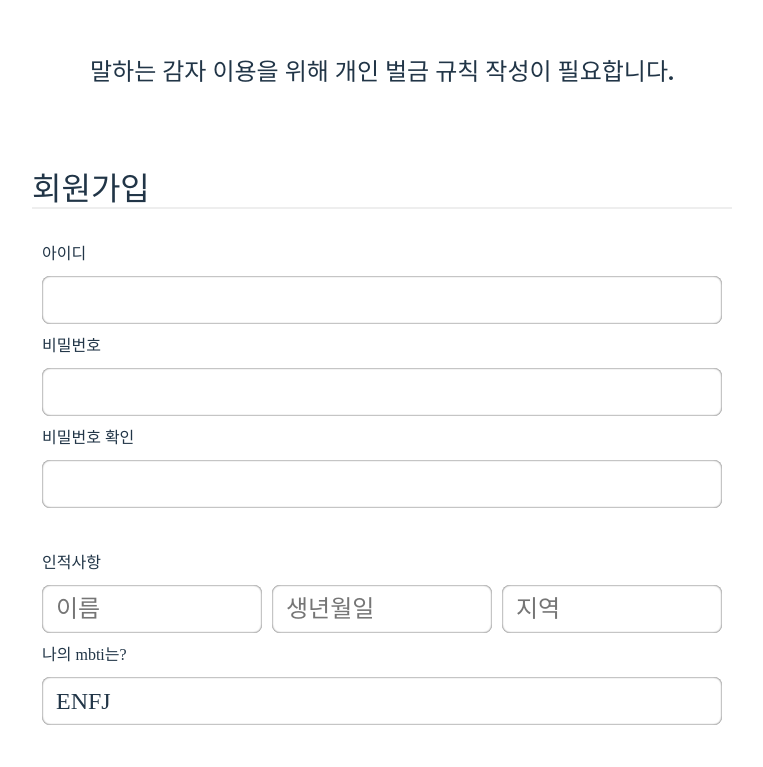
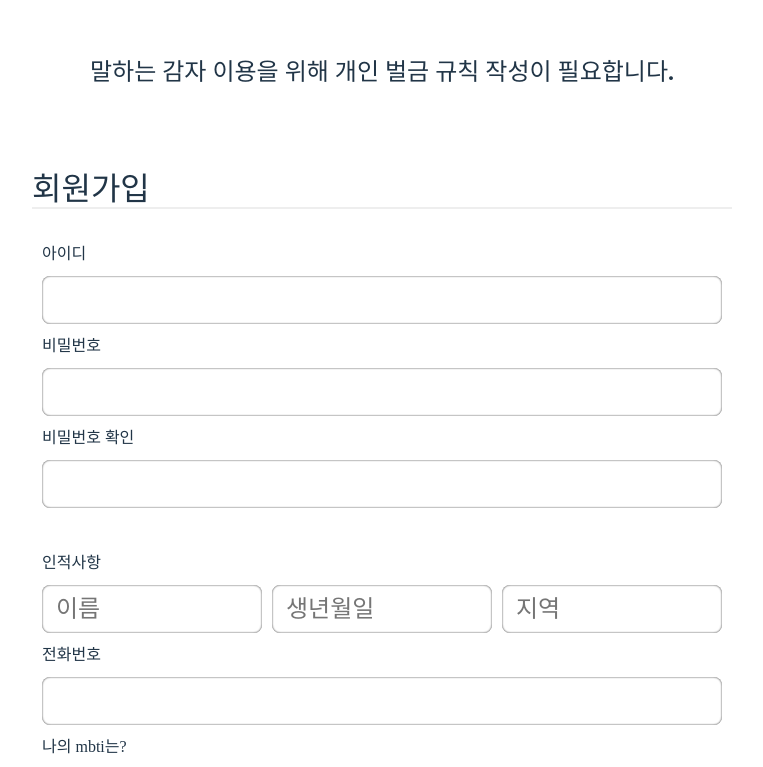
Before and after one commit to speaking-potato-meeting/Potato_api, a React (Vite) app in the folder front/: page /signup in a window 1280 px wide. Shown: the part 146-913 px from the top of the page, without its empty margins (274-1037 px from the left). Built offline with nearby package versions, Linux system fonts and the light colour scheme; a web font is replaced by a local one.

Commit message:
회원가입 기능 구현

```diff
--- /dev/null
+++ b/front/src/api/signup.ts
@@ -0,0 +1,40 @@
+import { User } from "../types";
+
+const BASE_URL = "http://localhost:8000";
+
+export async function signup(args: FormData) {
+  const bodyData: User | {} = {};
+
+  for (let [name, value] of args) {
+    bodyData[name] = value; // key1 = value1, then key2 = value2
+  }
+
+  const response = await fetch(`${BASE_URL}/api/create-user`, {
+    method: "POST",
+    headers: {
+      "Content-Type": "application/json;charset=utf-8",
+    },
+    body: JSON.stringify(bodyData),
+  });
+
+  if (response.ok) {
+    const data = await response.json();
+    if (data.message === "성공") {
+      return "success";
+    }
+    return "fail";
+  }
+}
+
+export async function getUser() {
+  const response = await fetch(`${BASE_URL}/api/get-user/3`, {
+    method: "GET",
+  });
+
+  if (response.ok) {
+    const data = await response.json();
+    if (data) {
+      return data.username;
+    }
+  }
+}
--- a/front/src/components/SignUp/SignUpForm.tsx
+++ b/front/src/components/SignUp/SignUpForm.tsx
@@ -1,4 +1,6 @@
 import { useState, useRef } from "react";
+import { signup, getUser } from "../../api/signup";
+
 export default function SignUpForm() {
   const focusPrivateLabel = useRef("name");
   const mbtiList = [
@@ -25,9 +27,9 @@ export default function SignUpForm() {
     email: "",
     password: "",
     password_confirm: "",
-    name: "",
+    username: "",
     birth: "",
-    location: "",
+    address: "",
     position: "",
     github: "",
   });
@@ -37,6 +39,7 @@ export default function SignUpForm() {
     password: "",
     password_confirm: "",
     private: "",
+    phone: "",
     position: "",
     github: "",
   });
@@ -64,13 +67,21 @@ export default function SignUpForm() {
           /* 비밀번호 재확인을 어떻게 검사할 것인가? => 제어 컴포넌트로 다룰 것인가? */
         }
         break;
-      case "name":
+      case "username":
       case "birth":
-      case "location":
+      case "address":
         {
           setErrors({
             ...errors,
             private: value ? "" : "이름, 생일, 지역은 필수 입력 값입니다.",
+          });
+        }
+        break;
+      case "phone":
+        {
+          setErrors({
+            ...errors,
+            phone: value ? "" : "전화번호는 필수 입력 값입니다.",
           });
         }
         break;
@@ -92,8 +103,25 @@ export default function SignUpForm() {
         break;
     }
   };
+
+  const handleSubmit = async (e: React.FormEvent<HTMLFormElement>) => {
+    e.preventDefault();
+    console.log(e.currentTarget);
+    const formData = new FormData(e.currentTarget);
+    formData.delete("password_confirm");
+    formData.append("individual_rule", "");
+    const signupRes = await signup(formData);
+    if (signupRes === "success") {
+      const userInfo = await getUser();
+      console.log(userInfo);
+      return;
+    }
+    return;
+  };
+
   return (
-    <form className="form">
+    <>
+      <form className="form" onSubmit={handleSubmit}>
         <h1 className="signForm-title">회원가입</h1>
 
         <fieldset className="form-fieldset">
@@ -106,7 +134,12 @@ export default function SignUpForm() {
               <span className="field_error">{errors.email}</span>
             </label>
             <div className="input">
-            <input id="field_id" type="text" name="email" onBlur={handleBlur} />
+              <input
+                id="field_id"
+                type="text"
+                name="email"
+                onBlur={handleBlur}
+              />
             </div>
           </div>
 
@@ -130,7 +163,11 @@ export default function SignUpForm() {
               비밀번호 확인
             </label>
             <div className="input">
-            <input id="field_confirm" type="password" name="password_confirm" />
+              <input
+                id="field_confirm"
+                type="password"
+                name="password_confirm"
+              />
             </div>
           </div>
         </fieldset>
@@ -160,8 +197,8 @@ export default function SignUpForm() {
                   <input
                     type="text"
                     placeholder="이름"
-                  id="field_name"
-                  name="name"
+                    id="field_username"
+                    name="username"
                     onBlur={handleBlur}
                   />
                 </div>
@@ -182,8 +219,8 @@ export default function SignUpForm() {
                   <input
                     type="text"
                     placeholder="지역"
-                  id="field_location"
-                  name="location"
+                    id="field_address"
+                    name="address"
                     onBlur={handleBlur}
                   />
                 </div>
@@ -191,12 +228,27 @@ export default function SignUpForm() {
             </div>
           </div>
 
+          <div className={`signForm-field${errors.phone ? " invalid" : ""}`}>
+            <label htmlFor="field_phone" className="field-label">
+              <span className="field-label-txt">전화번호</span>
+              <span className="field_error">{errors.phone}</span>
+            </label>
+            <div className="input">
+              <input
+                id="field_phone"
+                type="text"
+                name="phone"
+                onBlur={handleBlur}
+              />
+            </div>
+          </div>
+
           <div className="signForm-field">
-          <label htmlFor="field_mbti" className="field-label">
+            <label htmlFor="field_MBTI" className="field-label">
               나의 mbti는?
             </label>
             <div className="input">
-            <select id="field_mbti" defaultValue={"MBTI"} name="mbti">
+              <select id="field_MBTI" defaultValue={"MBTI"} name="MBTI">
                 {mbtiList.map((m, idx) => (
                   <option key={idx} value={m}>
                     {m}
@@ -249,6 +301,8 @@ export default function SignUpForm() {
             </div>
           </div>
         </fieldset>
+        <button type="submit">다음으로</button>
       </form>
+    </>
   );
 }
```
Also changed, not shown: front/src/types.ts (+19 -5 lines). Lines whose indentation alone changed are shown as unchanged.
